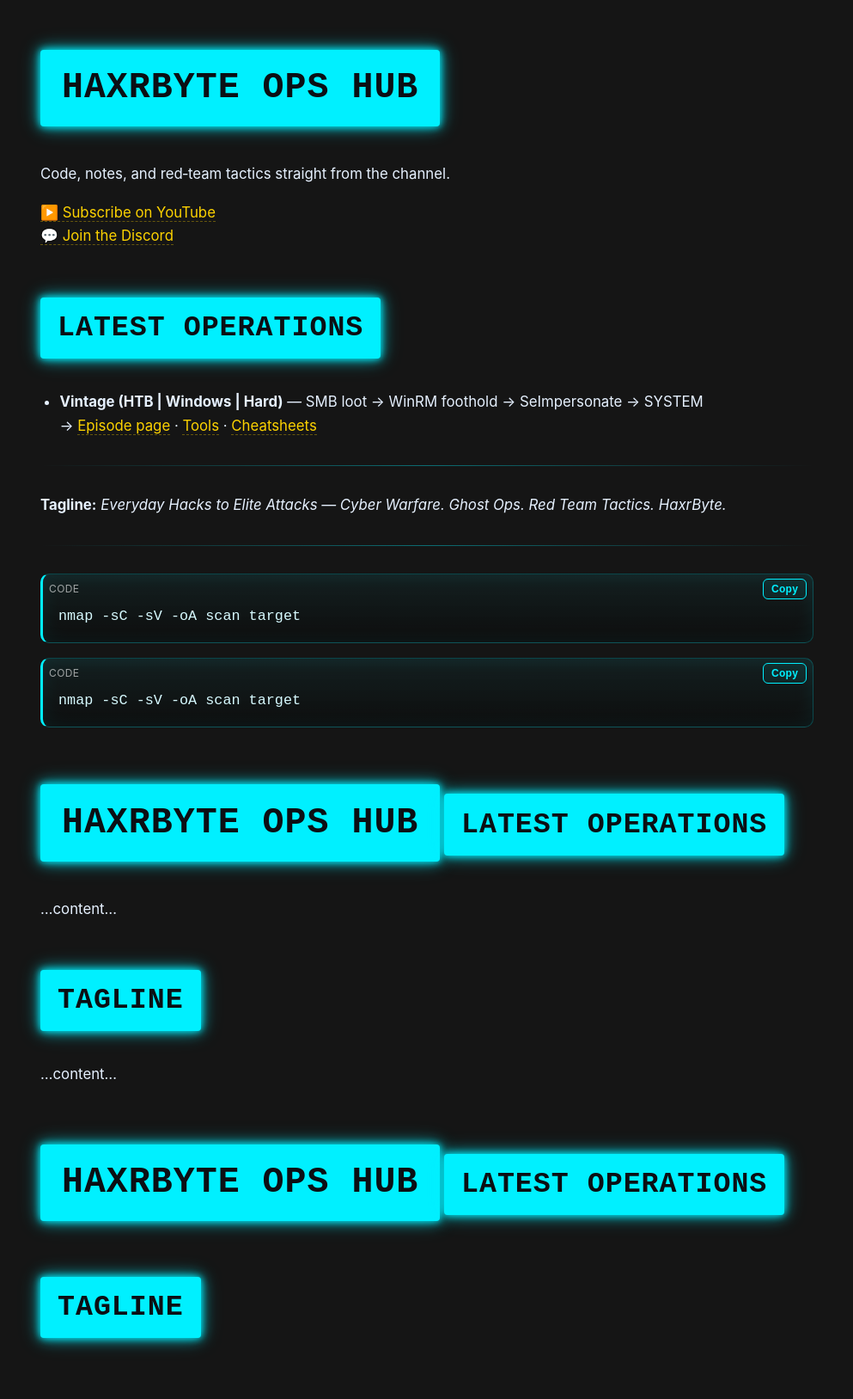
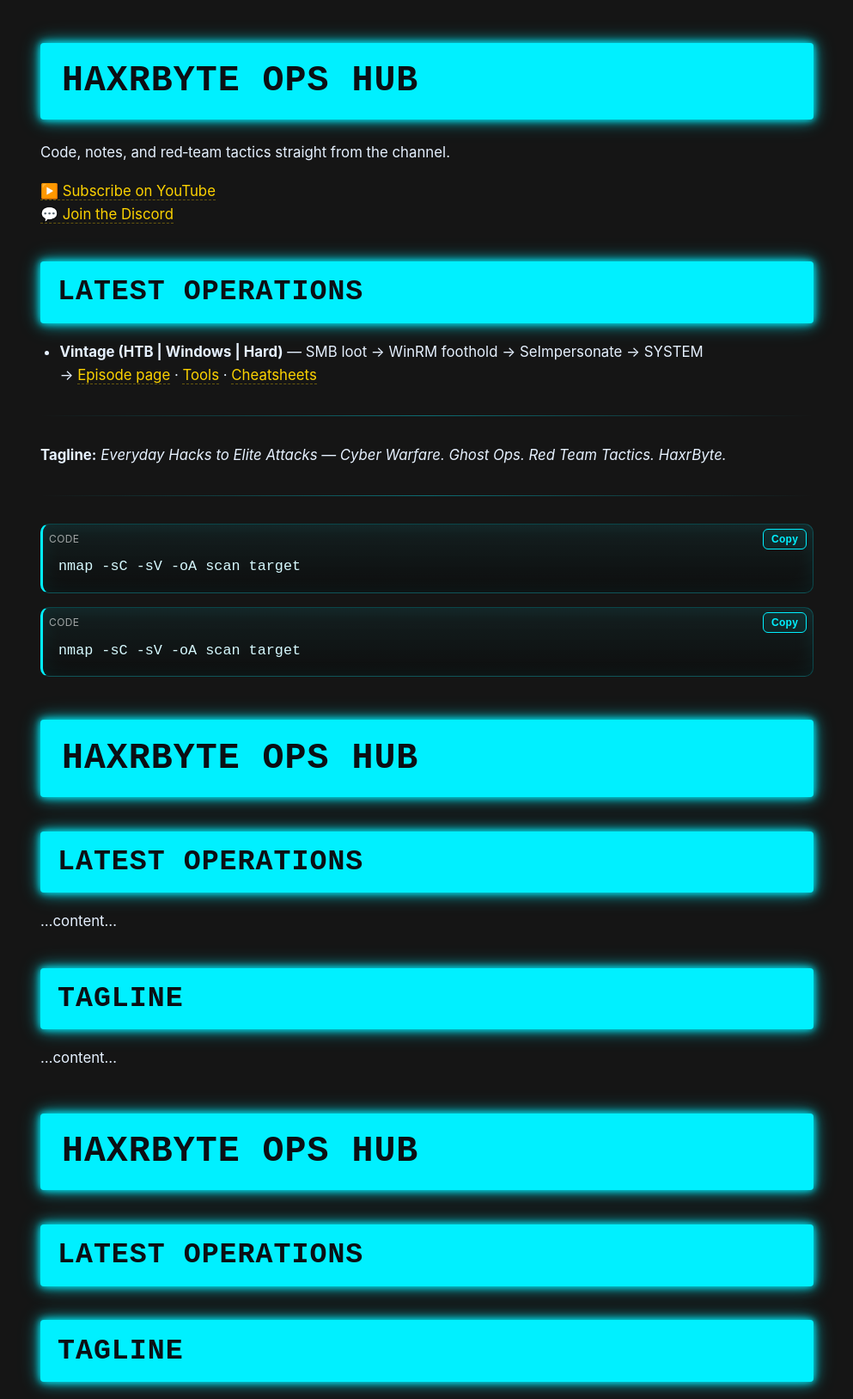
Before and after one commit to haxrbyte/ghost-shell, a Jekyll site: the page built from docs/index.md, in a window 1280 px wide. Shown: the whole page at 86% size, without its empty margins (143-1136 px from the left). Built offline with Jekyll 4.4.1, drawn with Linux system fonts in a browser that asks for light colours; our own code applies the rules of GitHub Pages for plain Markdown files; before the commit the page ends 1584 px from its top, so only the background shows below that.

Commit message:
Update custom.css

```diff
--- a/docs/assets/css/custom.css
+++ b/docs/assets/css/custom.css
@@ -68,7 +68,8 @@
 
 /* Headings: inverted neon block style */
 h1, h2, h3, h4, h5, h6 {
-  display: inline-block;               /* shrink background to text */
+  /*display: inline-block;               /* shrink background to text */
+  display: block;         /* ensures each heading is on its own line */
   padding: 0.25em 0.6em;               /* spacing around text */
   background: #00F0FF;                 /* Electric Blue background */
   color: #0b0f14 !important;           /* dark text inside */
```
